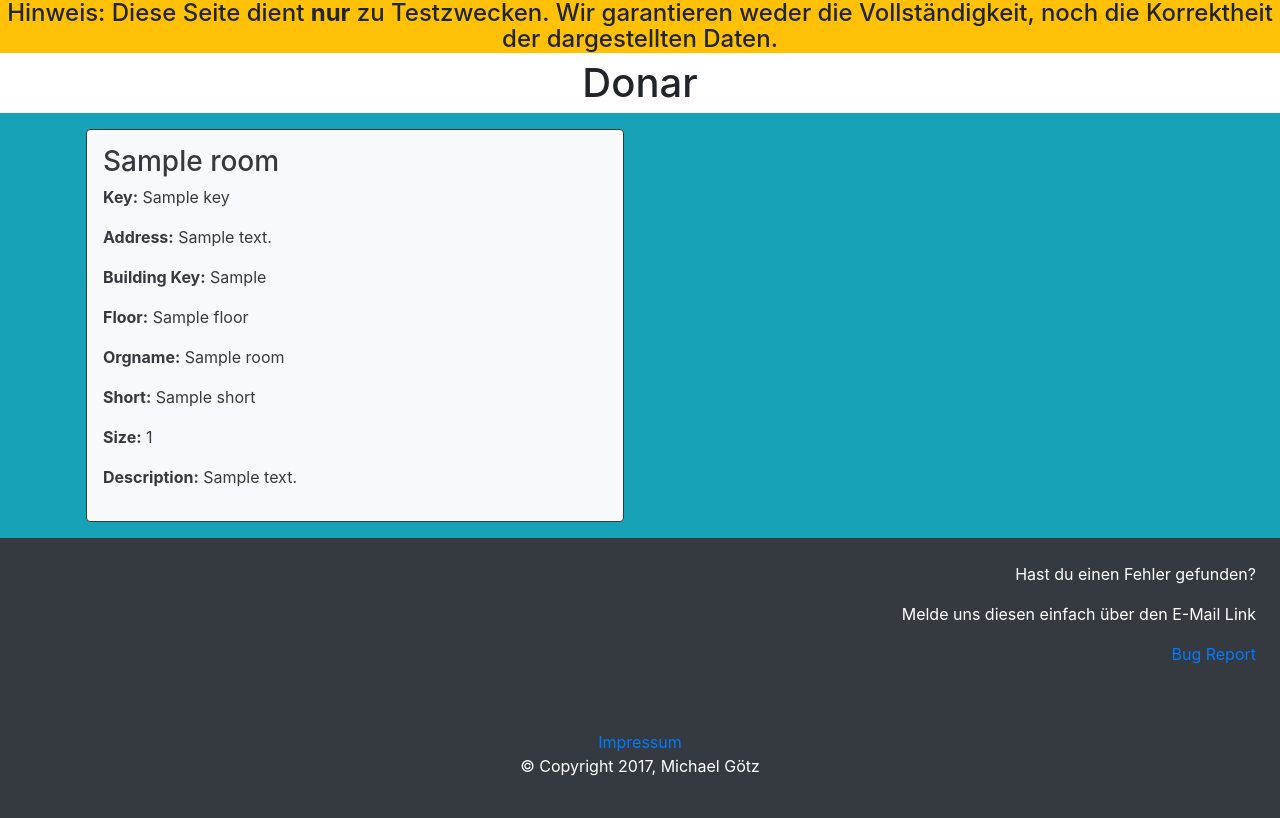
After one commit to michigg/basta-backend, a Python web app: template ofu_app/templates/donar/show_room.jinja in a window 1280 px wide. The commit adds this page. Run offline with Jinja, Linux system fonts and the light colour scheme; the template is opened without the code that fills it: most values are stand-ins (such as "Sample title", 1, 10 or a date in 2020).

Commit message:
donar search

```diff
--- a/ofu_app/apps/donar/urls.py
+++ b/ofu_app/apps/donar/urls.py
@@ -19,4 +19,7 @@ from apps.donar import views
 
 urlpatterns = [
     url(r'^$', views.home, name='donar'),
+    url(r'^all$', views.all_rooms, name='all-rooms'),
+    url(r'^search/$', views.search_room, name='search-rooms'),
+    url(r'^search/(?P<room>.+/.+)/$', views.show_room, name='show-room'),
 ]
--- /dev/null
+++ b/ofu_app/templates/donar/show_room.jinja
@@ -0,0 +1,25 @@
+{% extends 'base.jinja' %}
+{% block headline %}
+    <h1 class="text-center"> Donar </h1>
+{% endblock %}
+{% block content %}
+    <div class="container">
+        <div class="row">
+            {% if room %}
+                <div class="col-6 p-3">
+                    <div class="p-3 border border-dark roundep-3 border border-dark rounded bg-light text-dark">
+                        <h3>{{ room.name }}</h3>
+                        <p><strong>Key:</strong> {{ room.key }}</p>
+                        <p><strong>Address:</strong> {{ room.address }}</p>
+                        <p><strong>Building Key:</strong> {{ room.building_key }}</p>
+                        <p><strong>Floor:</strong> {{ room.floor }}</p>
+                        <p><strong>Orgname:</strong> {{ room.orgname }}</p>
+                        <p><strong>Short:</strong> {{ room.short }}</p>
+                        <p><strong>Size:</strong> {{ room.size }}</p>
+                        <p><strong>Description:</strong> {{ room.description }}</p>
+                    </div>
+                </div>
+            {% endif %}
+        </div>
+    </div>
+{% endblock %}
```
Also changed, not shown: ofu_app/apps/donar/views.py (+20 -1 lines), ofu_app/templates/donar/all_rooms.jinja (added, +25 -0 lines), ofu_app/templates/donar/home.jinja (+5 -17 lines), ofu_app/templates/donar/search_rooms.jinja (added, +30 -0 lines).
